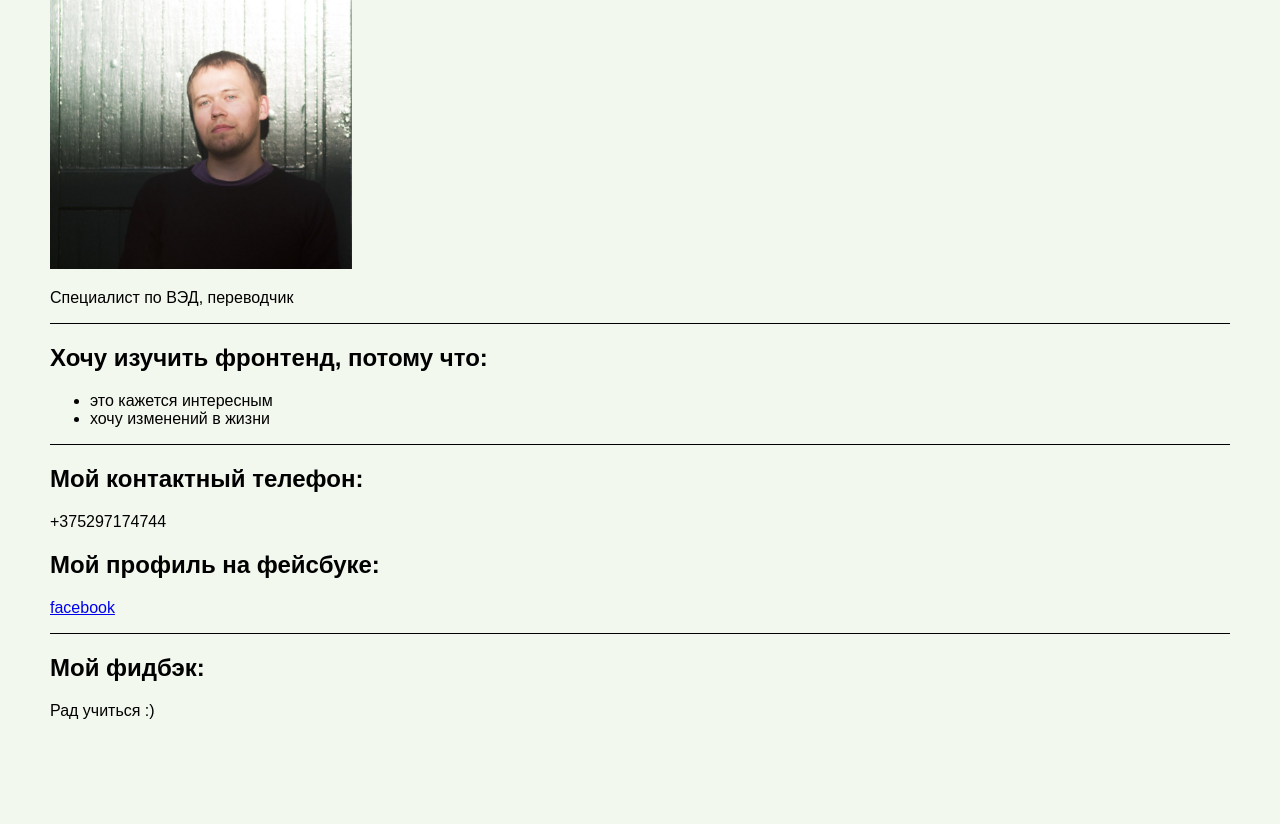
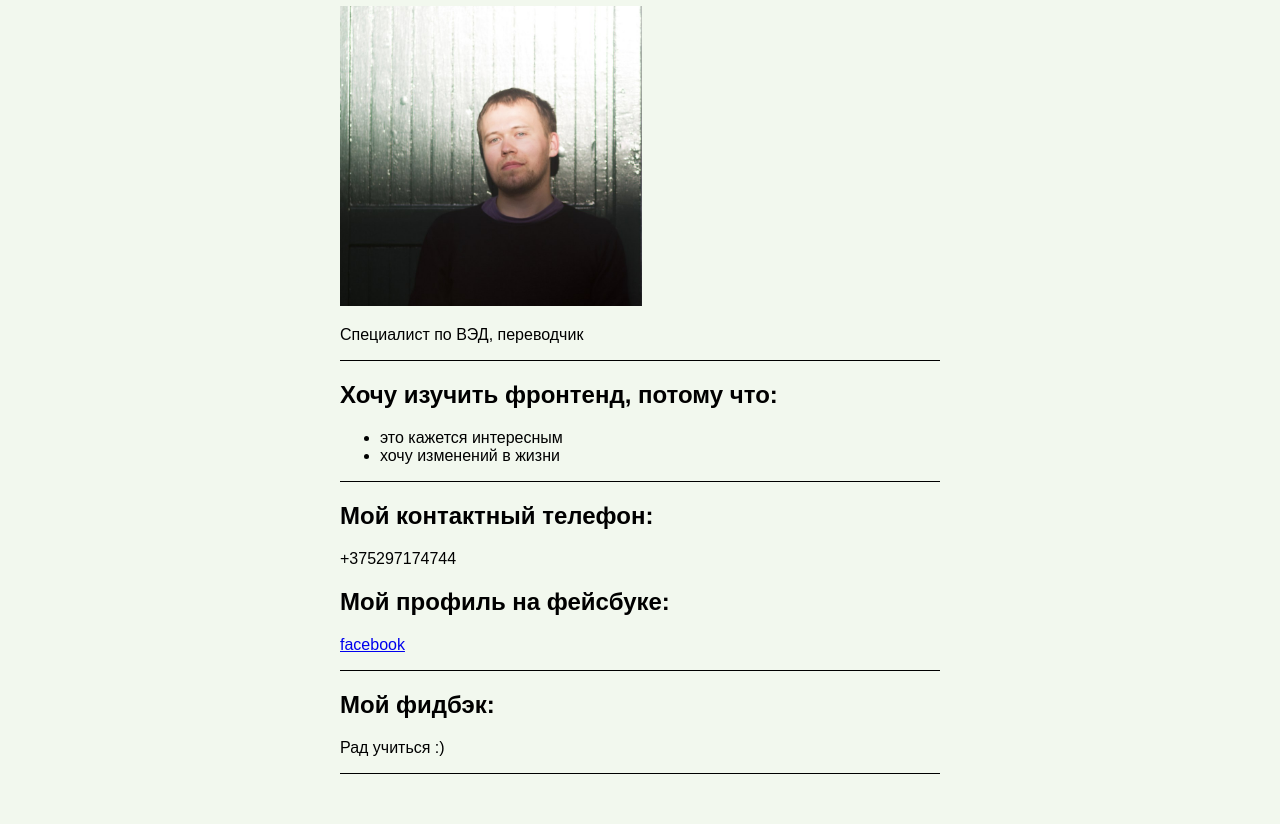
Before and after one commit to anolilona/HW_andrei_zamishliayeu, a plain HTML site: page index.html in a window 1280 px wide. Shown: the part 139-963 px from the top of the page. Before the commit the page ends 909 px from the top, so only its background shows below. Drawn offline with Linux system fonts and the light colour scheme.

Commit message:
final ammendments 2

```diff
--- a/hw.css
+++ b/hw.css
@@ -7,6 +7,7 @@ body{
 }
 
 div {
+    width: 600px;
     margin: auto;
     border-bottom: 1px solid black
 }
--- a/index.html
+++ b/index.html
@@ -6,8 +6,8 @@
 <title>Profile</title>
  </head>
 <body>
-<h1>ЗАМЫШЛЯЕВ АНДРЕЙ АЛЕКСАНДРОВИЧ</h1>
-<div>
+<div><h1>ЗАМЫШЛЯЕВ АНДРЕЙ АЛЕКСАНДРОВИЧ</h1>
+
 <img src="img_1.jpg" alt="smiling me" height="300">
 
 <p>Специалист по ВЭД, переводчик</p>
@@ -25,7 +25,7 @@
 <h2>Мой профиль на фейсбуке:</h2>
 <p><a href="https://www.facebook.com/andrei.zamyshlyaev" target="_blank">facebook</a></p>
 </div>
-<h2>Мой фидбэк:</h2>
-<p>Рад учиться :)</p>
+<div> <h2>Мой фидбэк:</h2>
+    <p>Рад учиться :)</p> </div>
 </body>
  </html>
```
